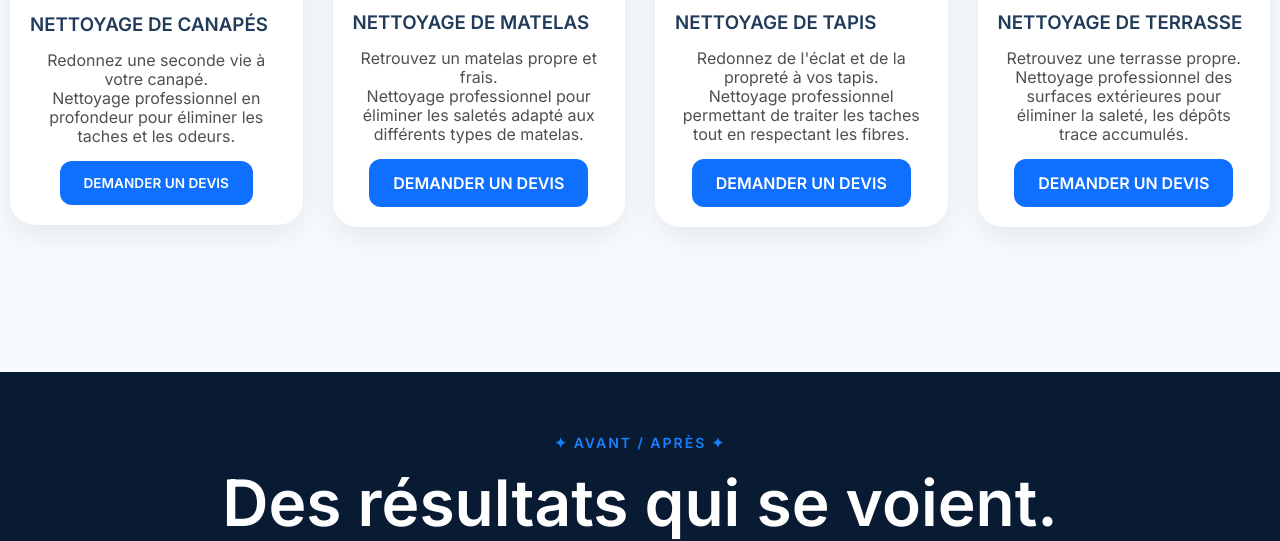
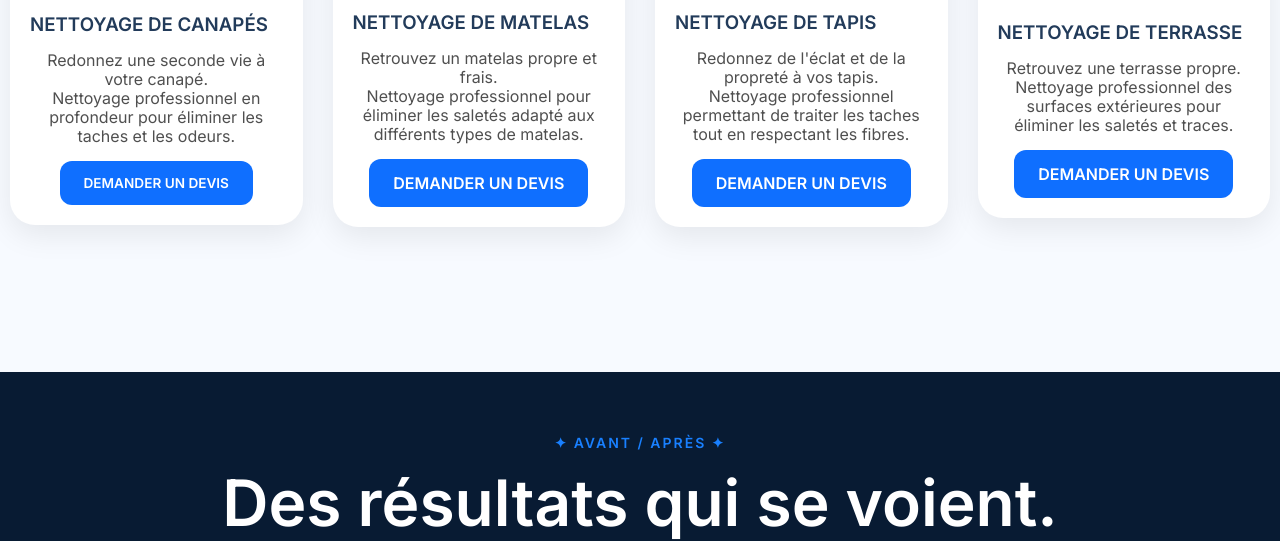
Before and after one commit to hafssa213/cleaner, a plain HTML site: page index.html in a window 1280 px wide. Shown: the part 1378-1919 px from the top of the page. Drawn offline with Linux system fonts and the light colour scheme.

Commit message:
Update index.html

```diff
--- a/index.html
+++ b/index.html
@@ -182,7 +182,7 @@ href="https://cdnjs.cloudflare.com/ajax/libs/font-awesome/6.5.2/css/all.min.css"
 
                 <p>
                     Retrouvez une terrasse propre.<br>
-                    Nettoyage professionnel des surfaces extérieures pour éliminer la saleté, les dépôts trace accumulés.
+                    Nettoyage professionnel des surfaces extérieures pour éliminer les saletés et traces.
                 </p>
 
                 <a href="#devis">
```
